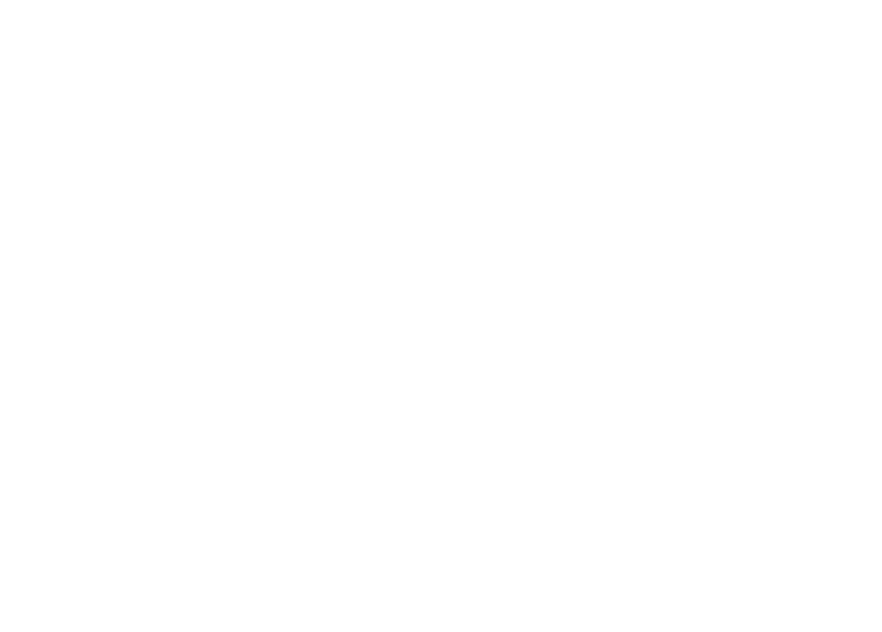
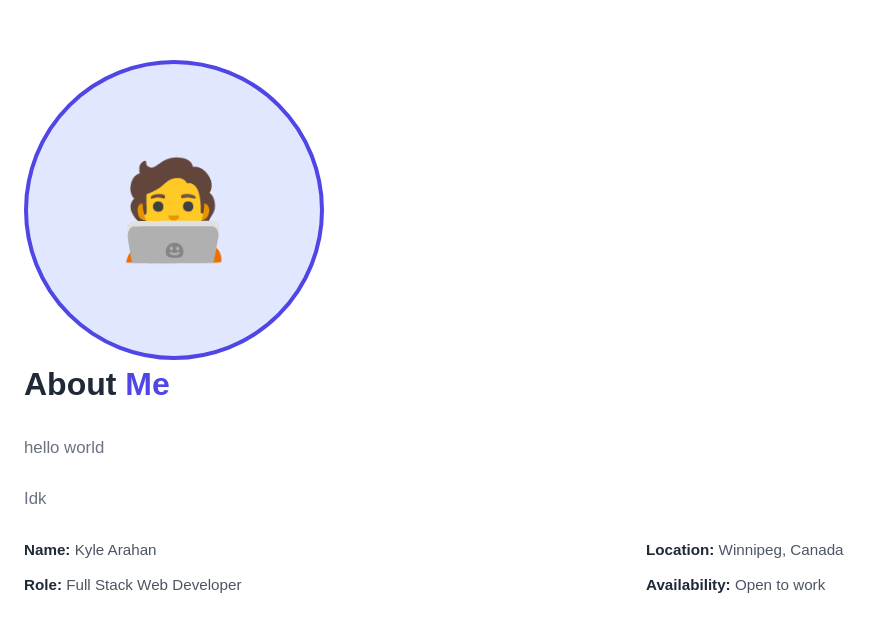
Before and after one commit to notgreatpro/Kyles-Web-Dev-Portfolio, a Next.js app: page / in a window 1280 px wide. Shown: the part 836-1468 px from the top of the page, without its empty margins (0-882 px from the left). Before the commit the page ends 800 px from the top, so only its background shows below. Built offline with nearby package versions, Linux system fonts and the light colour scheme.

Commit message:
added about section

```diff
--- a/app/page.tsx
+++ b/app/page.tsx
@@ -1,11 +1,13 @@
 import Navbar from '@/components/Navbar'
 import Hero from '@/components/Hero'
+import About from '@/components/About'
 
 export default function Home() {
   return (
     <main>
       <Navbar />
       <Hero />
+      <About />
     </main>
   )
 }
--- /dev/null
+++ b/components/About.module.css
@@ -0,0 +1,83 @@
+.about {
+    padding: 6rem 1.5rem;
+    background-color: #ffffff;
+}
+
+.about.Container {
+    max-width: 1000px;
+    margin: 0 auto;
+    display: flex;
+    align-items: center;
+    gap: 4rem;
+}
+
+.sectionTitle {
+    font-size: 2rem;
+    font-weight: 800;
+    color: #1f2937;
+    margin-bottom: 1.5rem;
+}
+
+.sectionTitle span {
+    color: #4f46e5;
+}
+
+.bio {
+    font-size: 1.05rem;
+    color: #6b7280;
+    line-height: 1.9;
+    margin-bottom: 1.2rem;
+}
+
+.infoGrid {
+    display: grid;
+    grid-template-columns: 1fr 1fr;
+    gap: 0.75rem;
+    margin-top: 1.5rem;
+}
+
+.infoItem {
+    font-size: 0.95rem;
+    color: #4b5563;
+}
+
+.infoItem span {
+    font-weight: 600;
+    color: #1f2937;
+}
+
+.imageWrapper {
+    flex-shrink: 0;
+}
+
+.profileImage {
+    width: 300px;
+    height: 300px;
+    border-radius: 50%;
+    object-fit: cover;
+    border: 4px solid #4f46e5;
+    box-shadow: 0 8px 24px rgba(79, 70, 229, 0.2);
+}
+
+.imagePlaceholder {
+    width: 300px;
+    height: 300px;
+    border-radius: 50%;
+    background-color: #e0e7ff;
+    display: flex;
+    align-items: center;
+    justify-content: center;
+    font-size: 6rem;
+    border: 4px solid #4f46e5;
+}
+
+@media (max-width: 768px) {
+    .about.Container {
+        flex-direction: column;
+        text-align: center;
+    }
+
+    .infoGrid {
+        grid-template-columns: 1fr;
+    }
+}
--- a/components/About.tsx
+++ b/components/About.tsx
@@ -0,0 +1,47 @@
+import styles from './About.module.css'
+
+const About = () => {
+    return (
+        <section id="about" className={styles.about}>
+            <div className={styles.aboutContainer}>
+
+
+                <div className={styles.imageWrapper}>
+                    <div className={styles.imagePlaceholder}>
+                        🧑‍💻
+                    </div>
+                </div>
+
+                <div>
+                    <h2 className={styles.sectionTitle}>
+                        About <span>Me</span>
+                    </h2>
+
+                    <p className={styles.bio}>
+                        hello world
+                    </p>
+
+                    <p className={styles.bio}>
+                        Idk
+                    </p>
+
+                    <div className={styles.infoGrid}>
+                        <p className={styles.infoItem}>
+                            <span> Name: </span> Kyle Arahan
+                        </p>
+                        <p className={styles.infoItem}>
+                            <span> Location: </span> Winnipeg, Canada
+                        </p>
+                        <p className={styles.infoItem}>
+                            <span>Role: </span> Full Stack Web Developer
+                        </p>
+                        <p className={styles.infoItem}>
+                            <span> Availability: </span> Open to work
+                        </p>
+                    </div>
+                </div>
+            </div>
+        </section>
+    )
+}
+export default About
```
